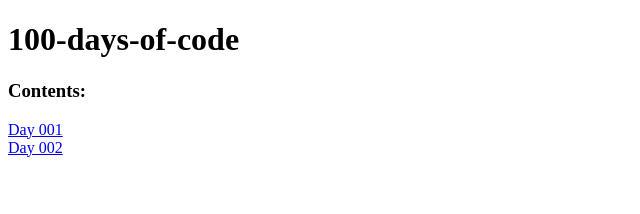
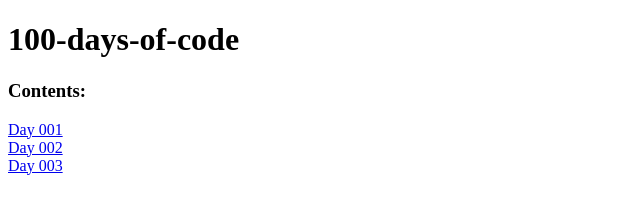
Before and after one commit to NandhiniPython/100-days-of-code, a plain HTML site: page index.html in a window 1280 px wide. Shown: the full height of the page, 0-640 px from the left. Drawn offline with Linux system fonts and the light colour scheme.

Commit message:
Update index.html

```diff
--- a/index.html
+++ b/index.html
@@ -13,6 +13,8 @@
     <a href="day001.html">Day 001</a>
 <br>
     <a href="day002.html">Day 002</a>
+<br>
+    <a href="day003.html">Day 003</a>
 
   </body>
 </html>
```
